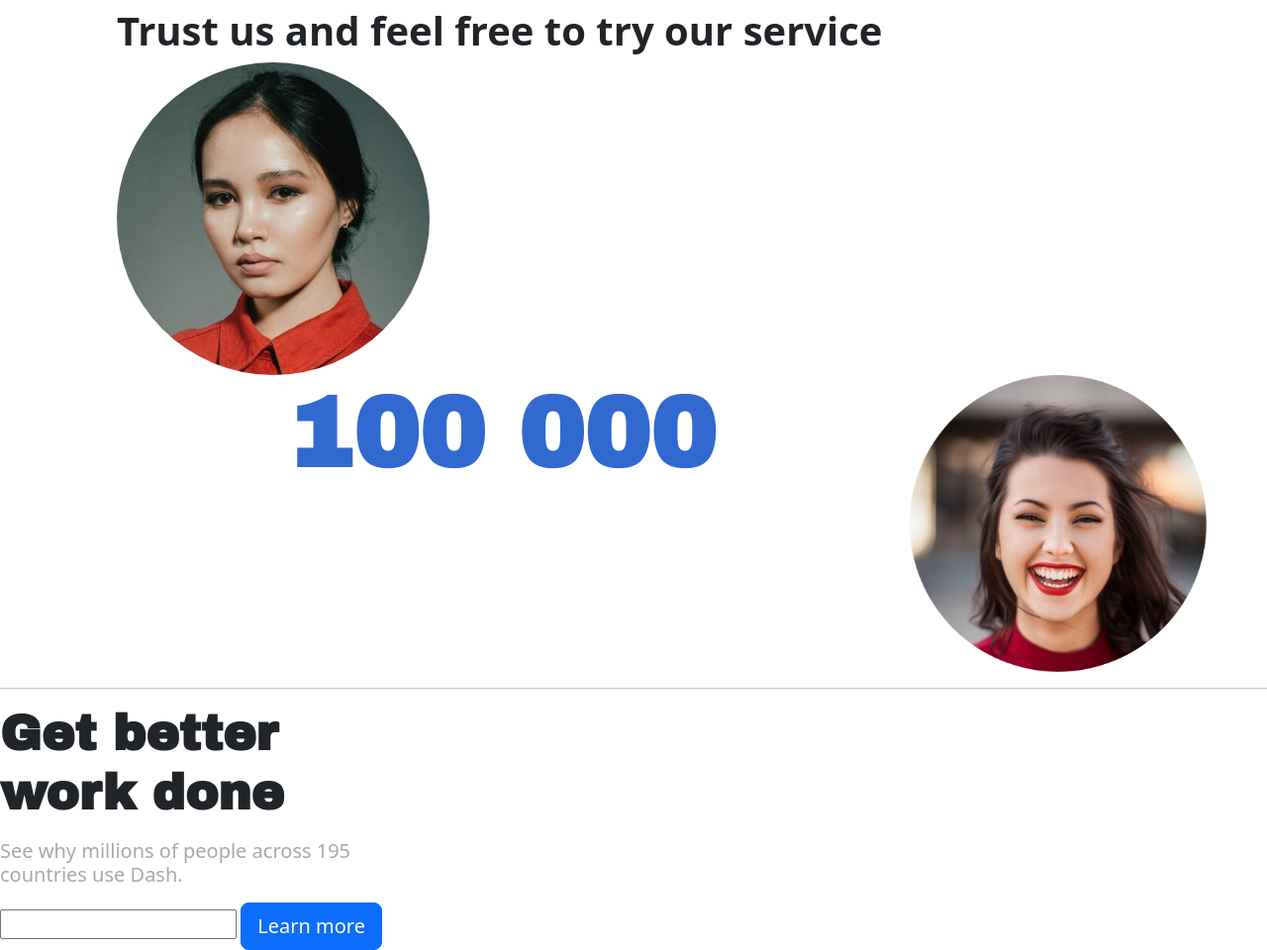
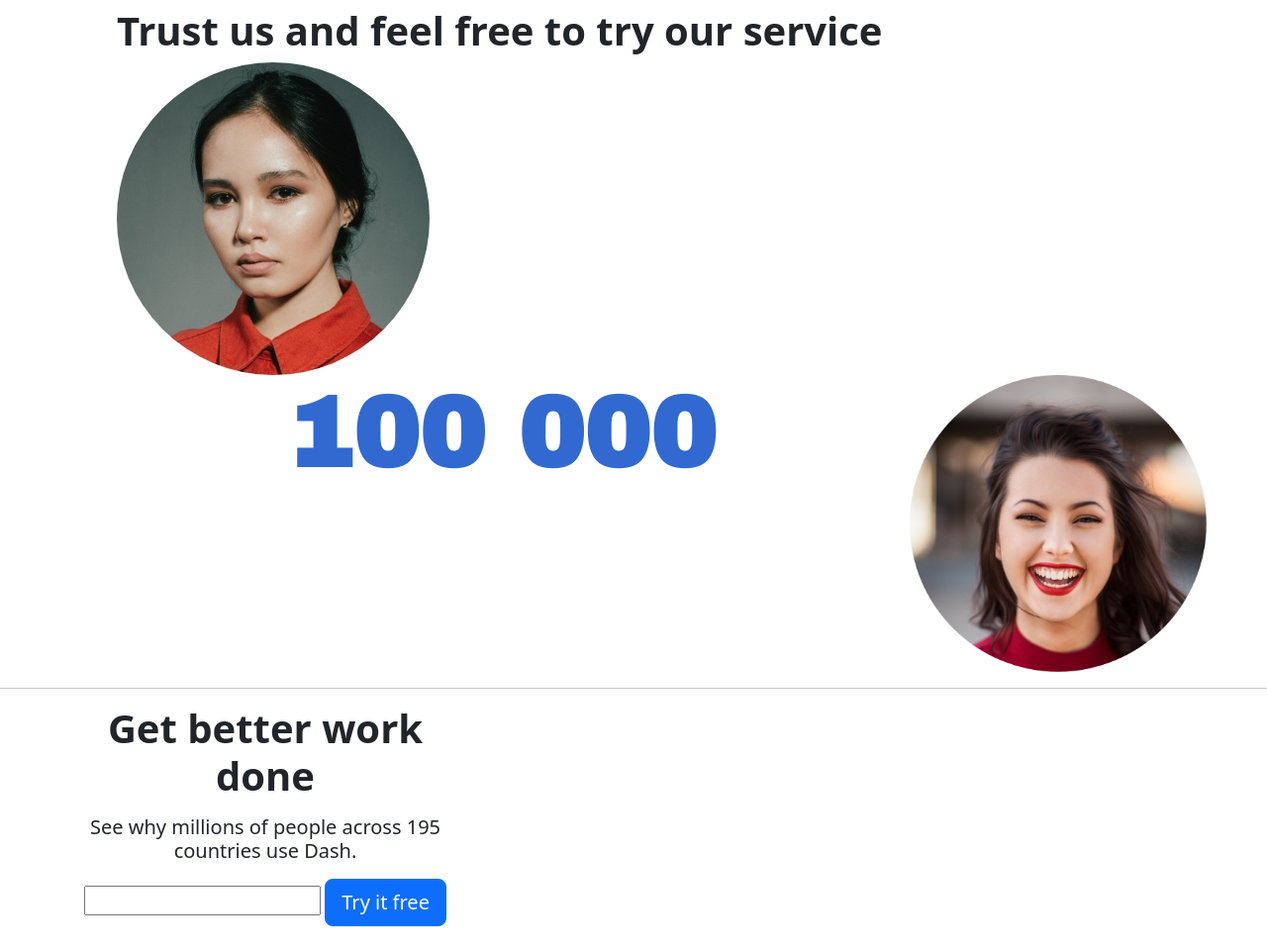
Before and after one commit to IsurikaDaniel/IT-MyWEB-N.I.Daniel, a plain HTML site: page index.html in a window 1280 px wide. Shown: the part 2090-3050 px from the top of the page at 99% size. After the commit the page ends 3026 px from the top, so only its background shows below. Drawn offline with nearby package versions, Linux system fonts and the light colour scheme.

Commit message:
added index.html

```diff
--- a/css/style.css
+++ b/css/style.css
@@ -42,3 +42,6 @@
    #par{
     text-align: center;
    }
+   .footer{
+    text-align :center;
+   }
--- a/index.html
+++ b/index.html
@@ -139,14 +139,15 @@
 
 <hr>
 
-<footer>
-
+<footer class="footer">
+<div class="container">
   <div class="col-md-4">
-    <h1 id="topic"><b> Get better work done</b></h1>
-    <p><h5 style="color: darkgray;"> See why millions of people across 195 <br>countries use Dash.</h5> </p>
+    <h1><b>Get better work done</b></h1>
+    <p><h5 id="par"> See why millions of people across 195 <br>countries use Dash.</h5> </p>
     <input type="Email Address" id="exampleInputEmail Address">
-              <button type="button" class="btn btn-primary btn-lg">Learn more</button>
+              <button type="button" class="btn btn-primary btn-lg">Try it free</button>
   </div>
+</div>
 </footer>
     <script src="https://cdn.jsdelivr.net/npm/@popperjs/core@2.11.8/dist/umd/popper.min.js" integrity="sha384-I7E8VVD/ismYTF4hNIPjVp/Zjvgyol6VFvRkX/vR+Vc4jQkC+hVqc2pM8ODewa9r" crossorigin="anonymous"></script>
     <script src="https://cdn.jsdelivr.net/npm/bootstrap@5.3.3/dist/js/bootstrap.min.js" integrity="sha384-0pUGZvbkm6XF6gxjEnlmuGrJXVbNuzT9qBBavbLwCsOGabYfZo0T0to5eqruptLy" crossorigin="anonymous"></script>
```
